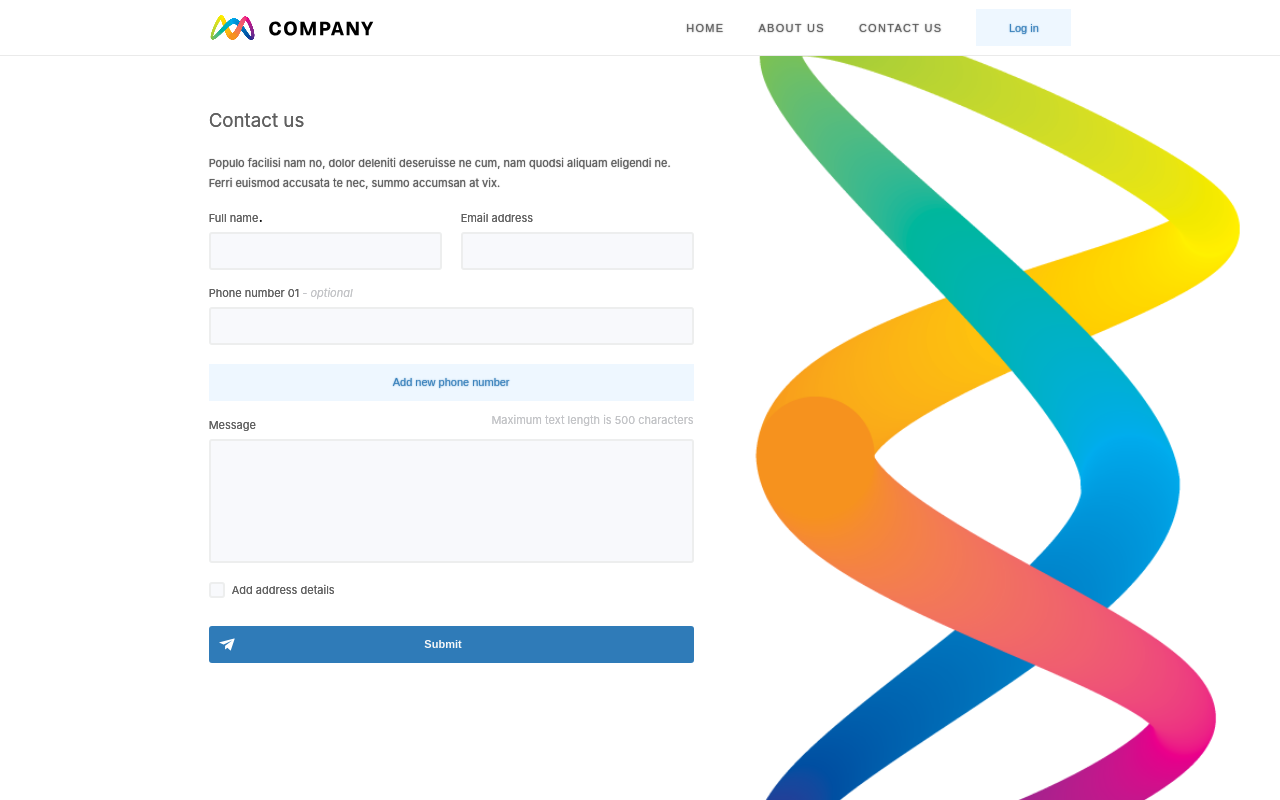
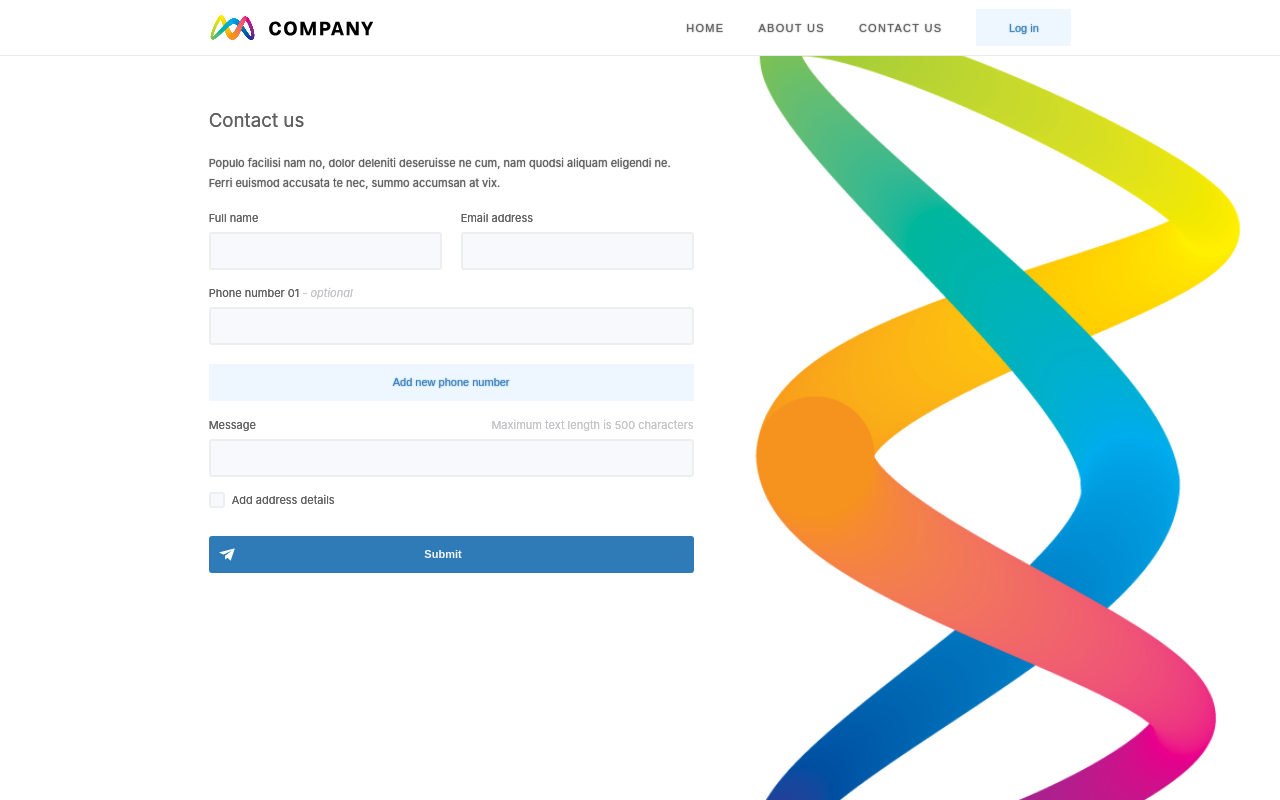
Before and after one commit to jgumoes/react-website, a React (Create React App) app: page /contact in a window 1280 px wide. Shown: the top 800 px of the page. Built offline with nearby package versions, Linux system fonts and the light colour scheme.

Commit message:
seperated the text inputs of the form element into a seperate component

```diff
--- a/src/Views/ContactUs/ContactUs.css
+++ b/src/Views/ContactUs/ContactUs.css
@@ -63,7 +63,11 @@
   text-shadow: 0 0 0.5px #c3c4c7;
 }
 
-.form-element#Message .sub-label{float: right;}
+.form-element#Message .sub-label{
+  float: right;
+  position: relative;
+  top: 5px;
+}
 
 .contact-us-form p.static-text{margin-bottom: 18px;}
 
--- a/src/Views/ContactUs/ContactUs.jsx
+++ b/src/Views/ContactUs/ContactUs.jsx
@@ -9,6 +9,7 @@ import SubmitIcon from '../../Resources/Icon_Submit.svg'
 import ContactUsStatic from '../../Resources/ContactUs.json'
 import sendContactUsForm from './ContactUsFetch.js'
 import ValidIcon from '../../Resources/Icon_Valid.svg'
+import FormElement from '../../components/FormElement/FormElement'
 
 const PhoneNumber = ({ N, onChange, formData }) => {
   const i = N-1
@@ -146,25 +147,20 @@ class ContactUs extends React.Component {
           <p className="static-text"><b>{ContactUsStatic["sub-header"]}</b></p>
           <form className="contact-us-form" onSubmit={this.handleOnSubmit} >
             <div className="first-line">
-              <div className="form-element">
-                <label className="form-element" id="FullName" htmlFor="FullName">Full name</label>.
-                <input type="text" id="FullName" name="FullName" onChange={this.onChangeHandler} value={formData.FullName} required></input>
-              </div>
+                <FormElement text="Full name" element={"FullName"} elementValue={formData.FullName} onChangeHandler={this.onChangeHandler} />
 
-              <div className="form-element">
-                <label className="form-element" id="EmailAddress" htmlFor="EmailAddress" >Email address</label>
-                <input type="text" id="EmailAddress" name="EmailAddress" onChange={this.onChangeHandler} value={formData.EmailAddress} required></input>
-              </div>
+                <FormElement text="Email address" element={"EmailAddress"} elementValue={formData.EmailAddress} onChangeHandler={this.onChangeHandler} />
             </div>
 
             {this.state.numberList.map((n, i) => <PhoneNumber N={String(n+1)} key={i} onChange={this.phoneChangeHandler} formData={formData} />)}
 
             <LightButton className="form-element" text="Add new phone number" ID="add-phone-number" clickHandler={this.addPhoneNumber} />
 
-            <div className="form-element" id="Message">
+            {/* <div className="form-element" id="Message">
               <label htmlFor="Message">Message <span className="sub-label">Maximum text length is 500 characters</span></label><br/>
               <textarea type="textArea" id="Message" name="Message" maxLength="500" onChange={this.onChangeHandler} required></textarea>
-            </div>
+            </div> */}
+            <FormElement text="Message" element="Message" elementValue={formData.Message} onChangeHandler={this.onChangeHandler} subText={<span className="sub-label">Maximum text length is 500 characters</span>} />
 
             <div className="form-element" id="bIncludeAddressDetails">
               <input type="checkbox" id="bIncludeAddressDetails" name="bIncludeAddressDetails" onChange={this.checkboxChangeHandler} checked={checkboxState} />
@@ -179,7 +175,6 @@ class ContactUs extends React.Component {
               <span>Submit</span>
             </button>
           </form>
-          {/* <img src={ImgContact} alt="" /> */}
           </div>
       </div>
     )
--- /dev/null
+++ b/src/components/FormElement/FormElement.jsx
@@ -0,0 +1,18 @@
+
+const FormElement = ({ text, element, elementValue, onChangeHandler, error="", required=true, subText}) => {
+  return(
+    <>
+      <div className="form-element">
+        <label className="form-element" id={element} htmlFor={element}>{text}{subText}</label>
+        {error.length > 0 &&
+          <>
+            <br></br><span className="error-message">{error}</span>
+          </>
+        }
+        <input type="text" id={element} name={element} onChange={onChangeHandler} value={elementValue} required={required}></input>
+      </div>
+    </>
+  )
+}
+
+export default FormElement
```
